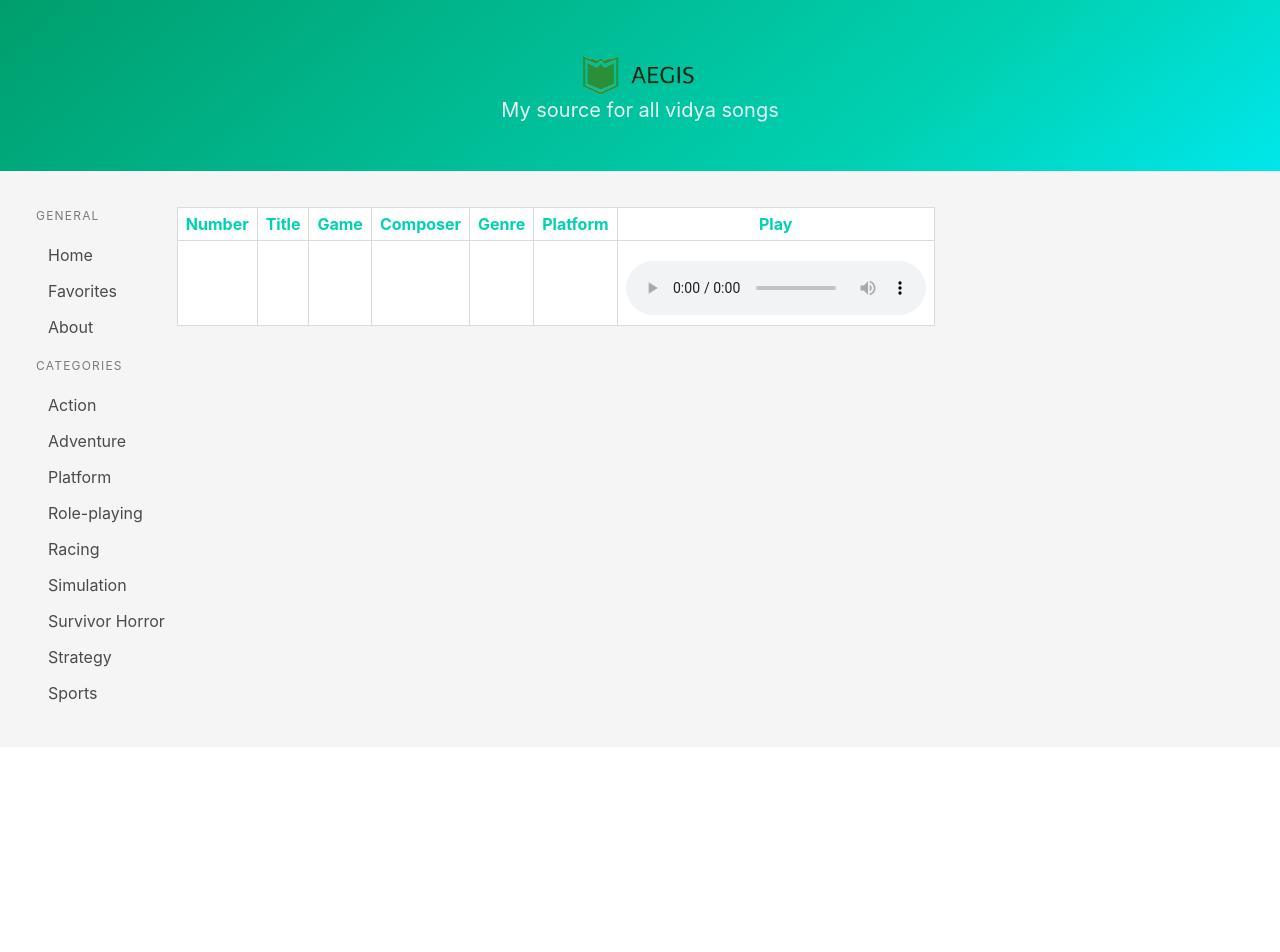
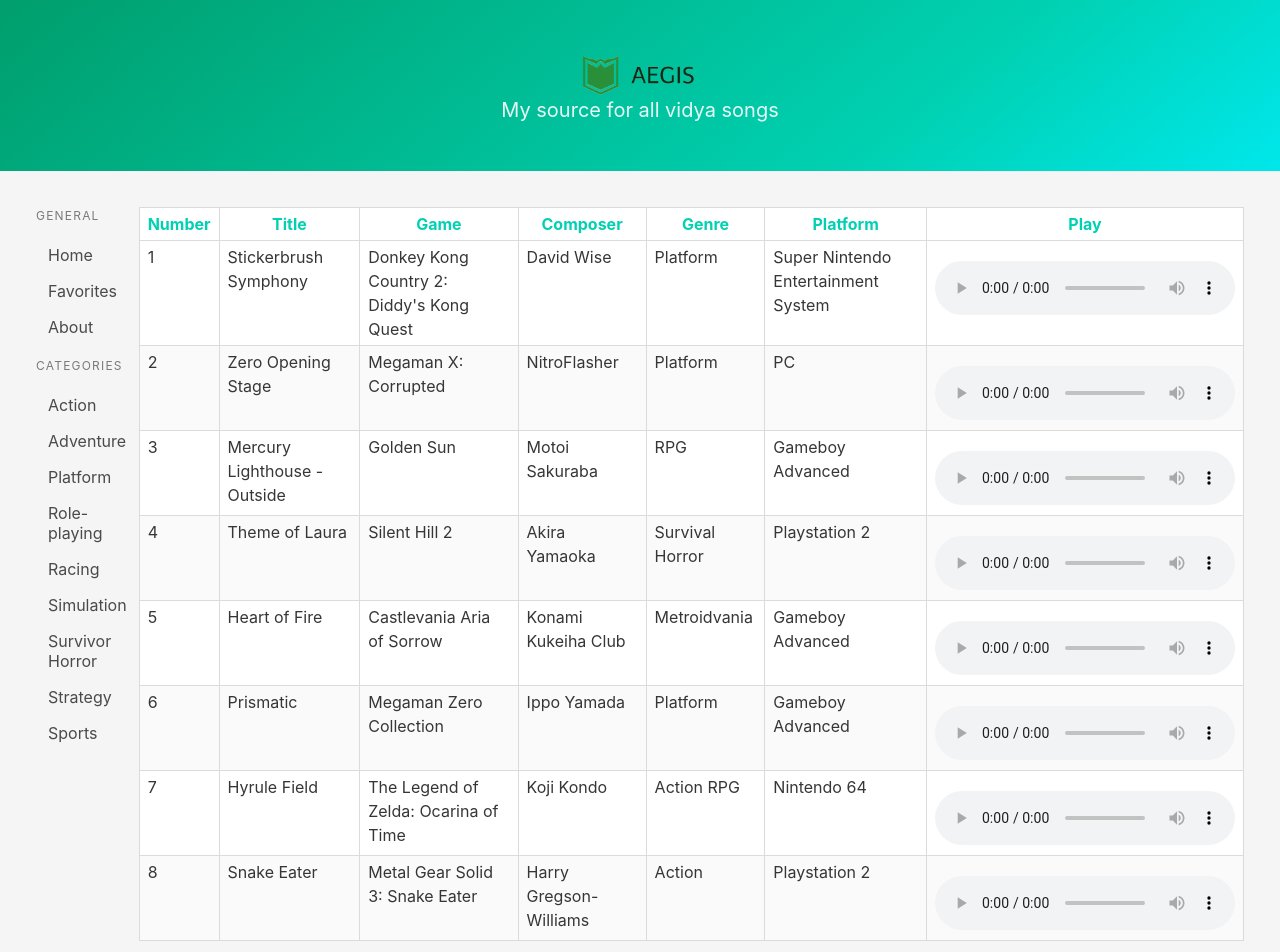
Before and after one commit to Emethium/aegis, a Vue app in the folder frontend/: page / in a window 1280 px wide. Shown: the top 952 px of the page. Before the commit the page ends 800 px from the top, so only its background shows below. Built offline with nearby package versions, Linux system fonts and the light colour scheme; what vue-audio-visual would draw is missing.

Commit message:
Main table completed

```diff
--- a/frontend/src/assets/data.json
+++ b/frontend/src/assets/data.json
@@ -47,21 +47,30 @@
         },
         {
             "id": 6,
-            "title": "",
-            "game": "",
-            "composer": "",
-            "genre": "",
-            "platform": "",
-            "url": ""
+            "title": "Prismatic",
+            "game": "Megaman Zero Collection",
+            "composer": "Ippo Yamada",
+            "genre": "Platform",
+            "platform": "Gameboy Advanced",
+            "url": "http://66.90.93.122/ost/mega-man-zero-collection/wuqaxgqt/02%20-%20Prismatic%20%28Main%20Menu%29.mp3"
         },
         {
             "id": 7,
-            "title": "",
-            "game": "",
-            "composer": "",
-            "genre": "",
-            "platform": "",
-            "url": ""
+            "title": "Hyrule Field",
+            "game": "The Legend of Zelda: Ocarina of Time",
+            "composer": "Koji Kondo",
+            "genre": "Action RPG",
+            "platform": "Nintendo 64",
+            "url": "http://66.90.93.122/ost/legend-of-zelda-ocarina-of-time-original-sound-track/xbsatjkq/19%20-%20Hyrule%20Field%20Main%20Theme.mp3"
+        },
+        {
+            "id": 8,
+            "title": "Snake Eater",
+            "game": "Metal Gear Solid 3: Snake Eater",
+            "composer": "Harry Gregson-Williams",
+            "genre": "Action",
+            "platform": "Playstation 2",
+            "url": "http://66.90.93.122/ost/metal-gear-solid-3-snake-eater-original-soundtrack/rdlimrls/101%20snake%20eater.mp3"
         }
    ]
 }
--- a/frontend/src/components/HelloWorld.vue
+++ b/frontend/src/components/HelloWorld.vue
@@ -42,7 +42,7 @@
               <th class="has-text-primary has-text-centered">Play</th>
             </thead>
             <tbody>
-              <tr v-for="s in this.songList" :key="s.id">
+              <tr v-for="s in songList.songs" :key="s.id">
                 <td class="has-text-weight-normal">{{s.id}}</td>
                 <td class="has-text-weight-normal">{{s.title}}</td>
                 <td class="has-text-weight-normal">{{s.game}}</td>
@@ -51,7 +51,7 @@
                 <td class="has-text-weight-normal">{{s.platform}}</td>
                 <td>
                   <div style="padding-top: 1em;">
-                    <audio src="http://66.90.93.122/ost/donkey-kong-country-02-diddys-kong-quest/dxdjmamx/17.%20Stickerbush%20Symphony.mp3" ref="foo" controls="true"></audio>
+                    <audio v-bind:src="''+s.url+''" ref="foo" controls="true"></audio>
                   </div>
                 </td>
               </tr>
```
